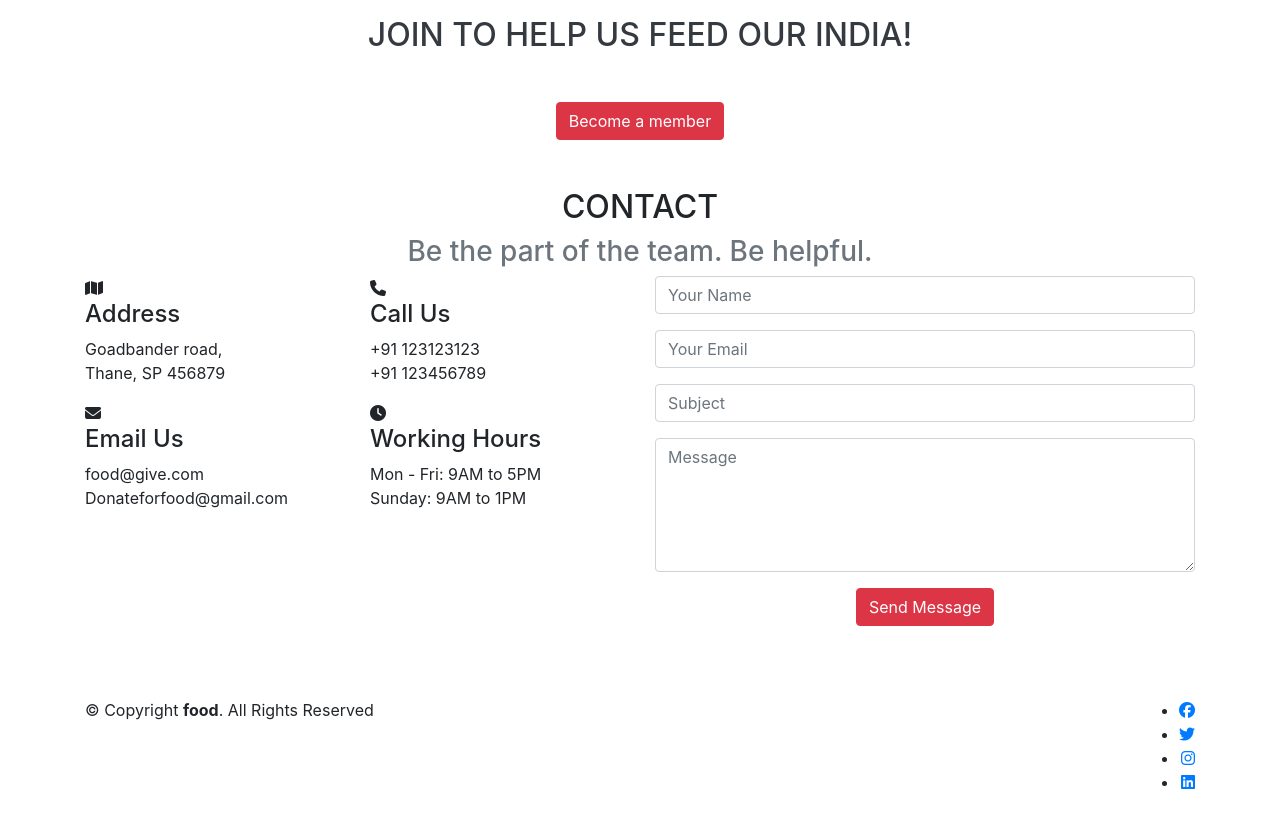
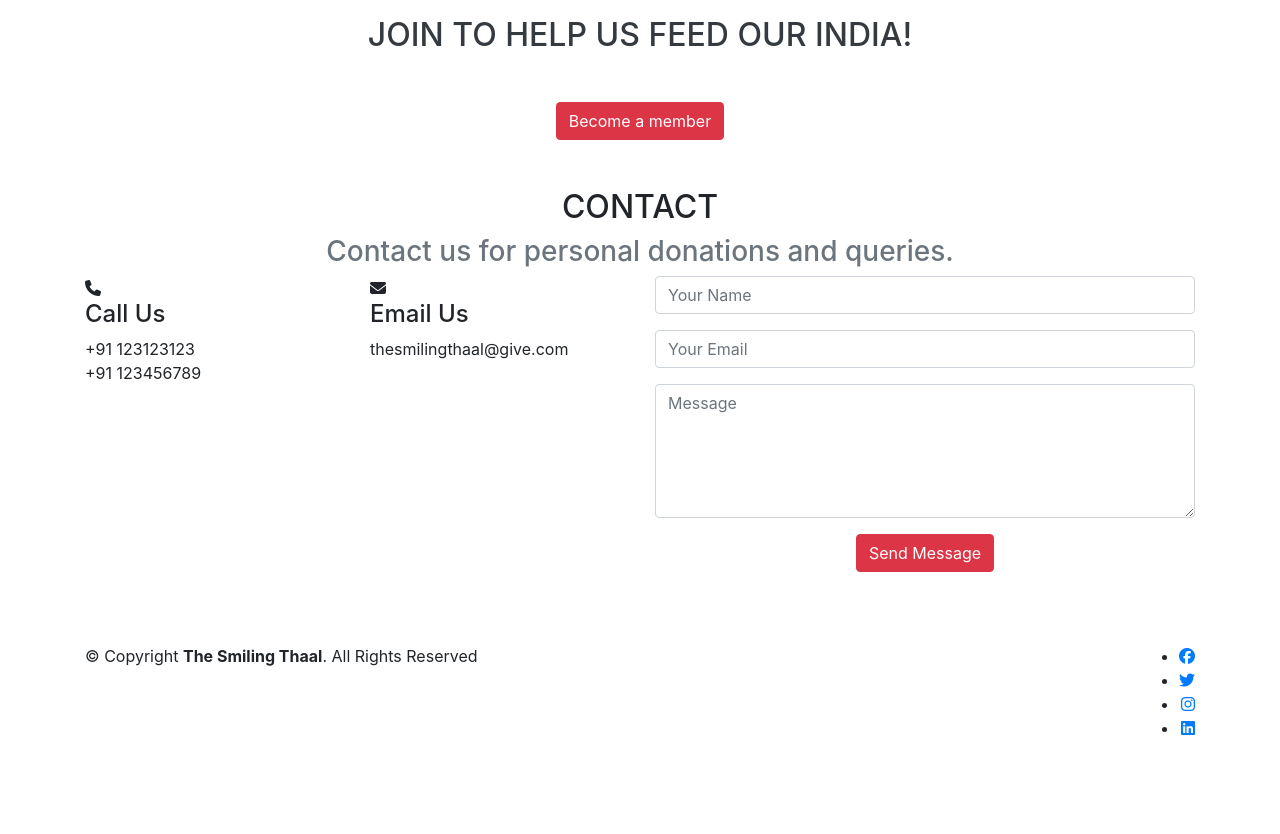
Before and after one commit to NoobProgrammerRoy/W6-Data-Pirates, a PHP site: page / in a window 1280 px wide. Shown: the part 56-890 px from the top of the page. After the commit the page ends 791 px from the top, so only its background shows below. Run offline with PHP 8.4, Linux system fonts and the light colour scheme; some libraries are stand-ins or nearby versions.

Commit message:
Major changes done

```diff
--- a/src/campaign.php
+++ b/src/campaign.php
@@ -47,7 +47,7 @@ if (isset($_POST['submit'])) {
     <section class="proj-section bg-light py-5 mt-5" id="project">
         <!-- Create a Campaign -->
         <?php
-        if(isset($_SESSION['id'])){
+        if (isset($_SESSION['id'])) {
             echo "
             <div class='container px-2'>
             <h2 class='text-uppercase text-center'>Start a Campaign</h2>
@@ -159,6 +159,7 @@ if (isset($_POST['submit'])) {
 
     <?php
     require "templates/footer.php";
+
     ?>
 
     <!-- End of modal part -->
--- a/src/index.php
+++ b/src/index.php
@@ -1,5 +1,19 @@
 <?php
 session_start();
+require "config.php";
+
+if(isset($_POST['submit'])){
+  $name = $_POST['name'];
+  $email = $_POST['email'];
+  $message = $_POST['message'];
+
+  $stmt = mysqli_query($conn, "INSERT INTO contacts(c_name, c_email, c_message) VALUES ('$name', '$email', '$message')");
+  if($stmt){
+    header('Location: index.php');
+    return;
+  }
+}
+
 ?>
 
 <!doctype html>
@@ -62,18 +76,13 @@ session_start();
     <div class="container">
       <div class="text-center">
         <h2 class="section-heading text-uppercase">Contact</h2>
-        <h3 class="section-subheading text-muted">Be the part of the team. Be helpful.</h3>
+        <h3 class="section-subheading text-muted">Contact us for personal donations and queries.</h3>
       </div>
 
       <div class="row">
 
         <div class="col-lg-6">
           <div class="row">
-            <div class="col-lg-6 info">
-              <i class="fas fa-map"></i>
-              <h4>Address</h4>
-              <p>Goadbander road,<br>Thane, SP 456879</p>
-            </div>
             <div class="col-lg-6 info">
               <i class="fas fa-phone"></i>
               <h4>Call Us</h4>
@@ -82,32 +91,24 @@ session_start();
             <div class="col-lg-6 info">
               <i class="fas fa-envelope"></i>
               <h4>Email Us</h4>
-              <p>food@give.com<br>Donateforfood@gmail.com</p>
-            </div>
-            <div class="col-lg-6 info">
-              <i class="fas fa-clock"></i>
-              <h4>Working Hours</h4>
-              <p>Mon - Fri: 9AM to 5PM<br>Sunday: 9AM to 1PM</p>
+              <p>thesmilingthaal@give.com<br>
             </div>
           </div>
         </div>
         <div class="col-lg-6">
-          <form>
+          <form action="<?php $_SERVER['PHP_SELF']; ?>" method="POST">
             <div class="form-group">
-              <input placeholder="Your Name" type="text" name="name" class="form-control">
+              <input placeholder="Your Name" type="text" name="name" class="form-control" required>
             </div>
             <div class="form-group">
-              <input placeholder="Your Email" type="email" class="form-control" name="email">
+              <input placeholder="Your Email" type="email" class="form-control" name="email" required>
             </div>
             <div class="form-group">
-              <input placeholder="Subject" type="text" class="form-control" name="subject">
-            </div>
-            <div class="form-group">
-              <textarea placeholder="Message" class="form-control" name="message" rows="5"></textarea>
+              <textarea placeholder="Message" class="form-control" name="message" rows="5" required></textarea>
               <div class="validate"></div>
             </div>
             <div class="text-center">
-              <button type="submit" class="btn btn-danger rounded-cor">Send Message</button>
+              <button type="submit" class="btn btn-danger rounded-cor" name="submit">Send Message</button>
             </div>
           </form>
         </div>
--- a/src/login.php
+++ b/src/login.php
@@ -55,20 +55,20 @@ if (isset($_POST['submit'])) {
 				</div>
 				<div class="col-lg-7 px-5 py-5">
 					<h1 class="font-weight-bolf-py-3">The Smiling Thaal</h1>
-					<h4>Login to your account</h4>
+					<h4>Log into your account</h4>
                     <?php if(isset($_SESSION['message'])){ echo "<p class='alert alert-danger font-weight-bold'>".$_SESSION['message']."</p>"; unset($_SESSION['message']); } ?>
 					<form action="#" method="POST">
 						<div class="form-row">
 							<div class="col-lg-8">
 								<input class="form-control my-3 p-3"
-								placeholder="Email-Address" id="email" type="email" name="email" required>
+								placeholder="Email Address" id="email" type="email" name="email" required>
 							</div>
 						</div>
 						<!--  -->
 						<div class="form-row">
 							<div class="col-lg-8">
 								<input class="form-control my-3 p-3"
-								placeholder="Enter password" id="password" type="password" name="password" required>
+								placeholder="Password" id="password" type="password" name="password" required>
 							</div>
 						</div>
 						<!--  -->
--- a/src/templates/footer.php
+++ b/src/templates/footer.php
@@ -4,7 +4,7 @@
         <div class="container d-md-flex py-4">
             <div class="mr-md-auto text-center text-md-left">
                 <div class="copyright">
-                    &copy; Copyright <strong><span>food</span></strong>. All Rights Reserved
+                    &copy; Copyright <strong><span>The Smiling Thaal</span></strong>. All Rights Reserved
                 </div>
             </div>
             <div class="social-links text-center text-md-right pt-3 pt-md-0">
--- a/src/templates/header.php
+++ b/src/templates/header.php
@@ -11,9 +11,6 @@
             <ul class="navbar-nav text-uppercase ml-auto">
                 <li class="nav-item">
                     <a class="nav-link js-scroll-trigger" href="#home">Home</a>
-                </li>
-                <li class="nav-item">
-                    <a class="nav-link js-scroll-trigger" href="#about">About</a>
                 </li>
                 <li class="nav-item">
                     <a class="nav-link js-scroll-trigger" href="blogs.php">Blog</a>
```
Also changed, not shown: src/signup.php (+6 -6 lines). Lines whose indentation alone changed are shown as unchanged.
